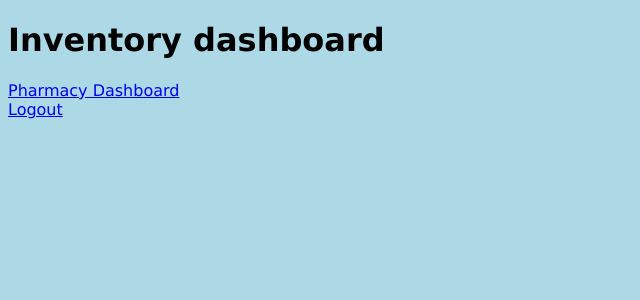
After one commit to mahesivaya/proton, a Django app: template proton/templates/pharmacy/inventory_dashboard.html in a window 1280 px wide. The commit adds this page. Shown: the top 300 px of the page, without its empty margins (0-640 px from the left). Run offline with Django 3.2, Linux system fonts and the light colour scheme; the template is opened without the code that fills it, so the values that code supplies are empty.

Commit message:
simple inverntory dashboard

```diff
--- a/proton/pharmacy/urls.py
+++ b/proton/pharmacy/urls.py
@@ -5,4 +5,5 @@ from . import views as views
 
 urlpatterns = [
     path('pharmacy_home/', views.pharmacy_dashboard, name='pharmacy_dashboard'),
+    path('inventory/', views.inventory_dashboard, name='inventory_dashboard'),
 ]
--- a/proton/pharmacy/views.py
+++ b/proton/pharmacy/views.py
@@ -78,3 +78,9 @@ def pharmacy_dashboard(request):
     return render(request, "pharmacy/pharmacy_dashboard.html", {
         "patients_with_visits": patients_with_visits
     })
+
+
+@role_required(allowed_roles=['pharmacy', 'admin'])
+@login_required
+def inventory_dashboard(request):
+    return render(request, "pharmacy/inventory_dashboard.html")
--- /dev/null
+++ b/proton/templates/pharmacy/inventory_dashboard.html
@@ -0,0 +1,23 @@
+{% load static %}
+{% load custom_filters %}
+
+<!DOCTYPE html>
+<html lang="en">
+  <head>
+    <meta charset="UTF-8">
+    <meta name="viewport" content="width=device-width, initial-scale=1.0">
+    <title>Pharmacy</title>
+    <link rel="stylesheet" href="{% static 'css/style.css' %}">
+  </head>
+
+
+  <h1>Inventory dashboard</h1>
+
+<a href="{% url 'pharmacy_dashboard' %}" class="btn btn-primary mt-3">Pharmacy Dashboard</a>
+<br>
+<a href="{% url 'logout' %}" class="btn btn-danger mt-3">Logout</a>
+<body>
+
+</body>
+
+</html>
--- a/proton/templates/pharmacy/pharmacy_dashboard.html
+++ b/proton/templates/pharmacy/pharmacy_dashboard.html
@@ -1,5 +1,5 @@
 {% load static %}
-{% load custom_filters %}
+<!-- {% load custom_filters %} -->
 
 <!DOCTYPE html>
 <html lang="en">
@@ -54,8 +54,8 @@
   {% endif %}
 
 
-
-
+<a href ="{% url 'inventory_dashboard' %}" class="btn btn-primary mt-3">inventory_dashboard</a>
+<br>
 <a href="{% url 'logout' %}" class="btn btn-danger mt-3">Logout</a>
 <body>
 
```
